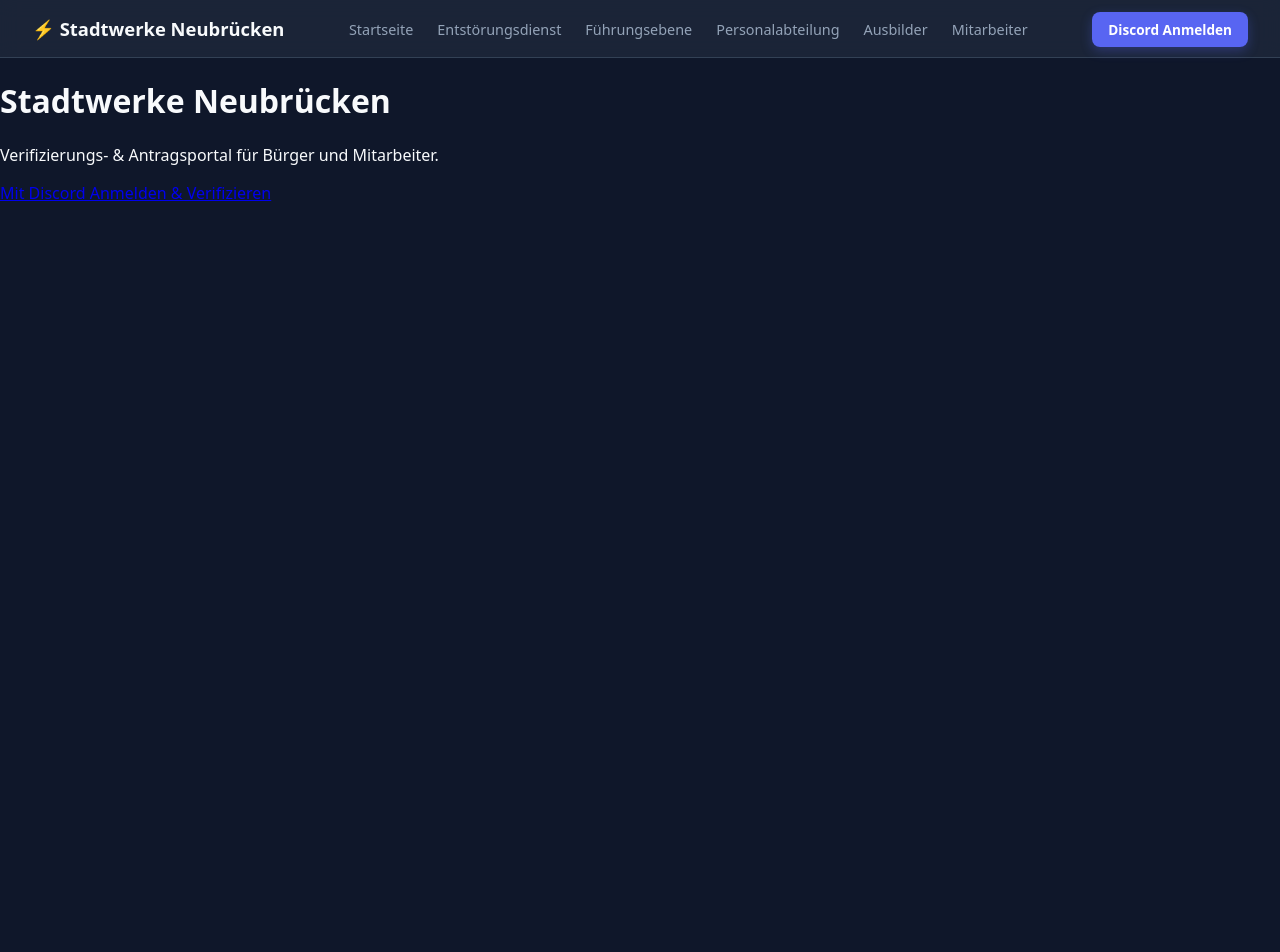
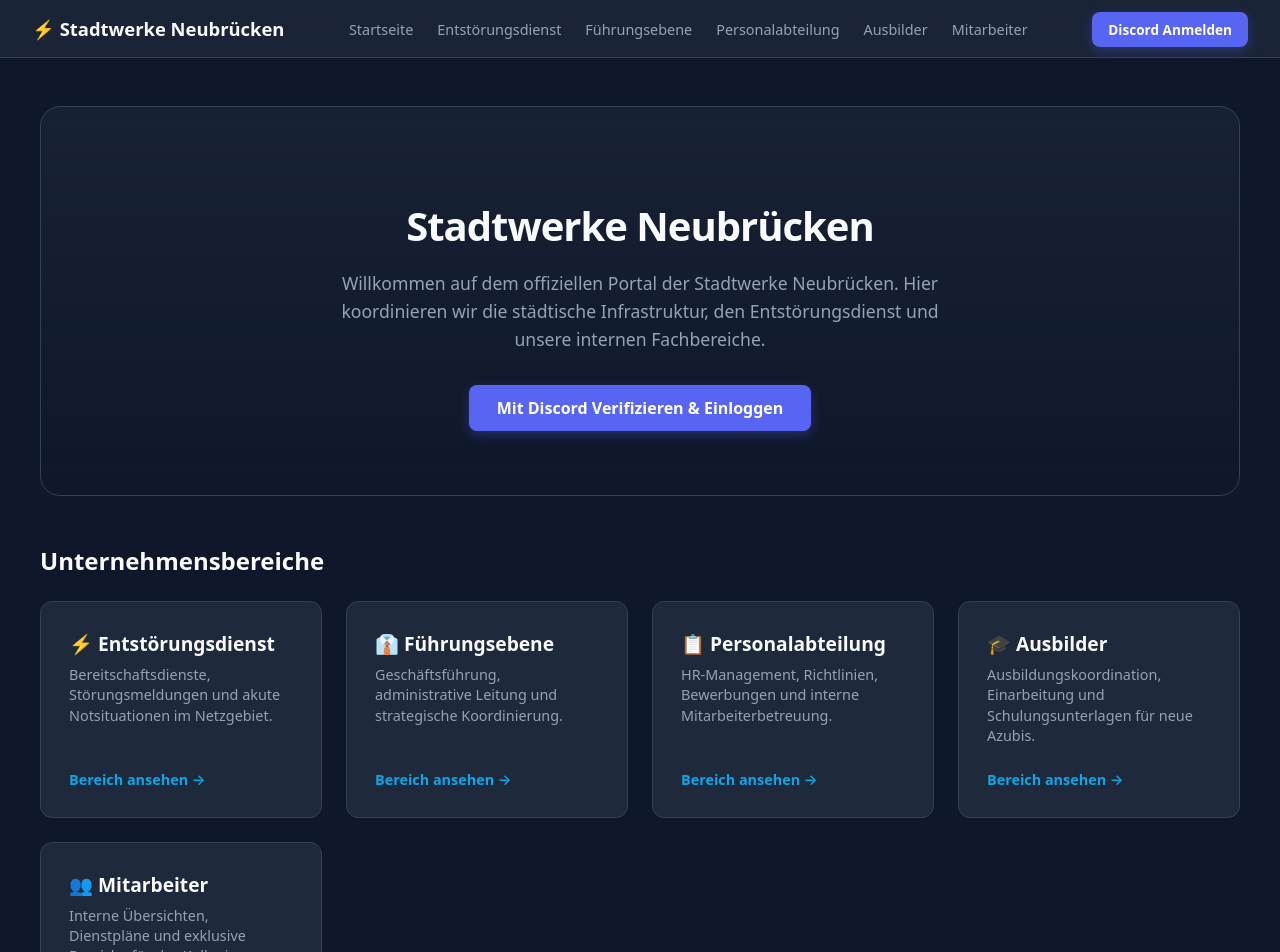
Before and after one commit to tomm-mmy/Stadtwerke, a Next.js app: page / in a window 1280 px wide. Shown: the top 952 px of the page. Before the commit the page ends 800 px from the top, so only its background shows below. Built offline with nearby package versions, Linux system fonts and the light colour scheme.

Commit message:
Refactor Home component layout and content

```diff
--- a/app/page.js
+++ b/app/page.js
@@ -1,13 +1,60 @@
+import Link from 'next/link';
+
 export default function Home() {
   return (
-    <main className="portal-container">
-      <div className="portal-card">
+    <main className="page-container">
+      <div className="hero-section">
         <h1>Stadtwerke Neubrücken</h1>
-        <p>Verifizierungs- & Antragsportal für Bürger und Mitarbeiter.</p>
+        <p>
+          Willkommen auf dem offiziellen Portal der Stadtwerke Neubrücken. Hier koordinieren wir die städtische Infrastruktur, den Entstörungsdienst und unsere internen Fachbereiche.
+        </p>
+        <a href="/auth/discord" className="btn-nav-login" style={{ padding: '0.75rem 1.75rem', fontSize: '1rem', display: 'inline-block' }}>
+          Mit Discord Verifizieren & Einloggen
+        </a>
+      </div>
 
-        <a href="/auth/discord" className="btn-primary">
-          Mit Discord Anmelden & Verifizieren
-        </a>
+      <h2 style={{ marginBottom: '1.5rem', fontSize: '1.5rem', fontWeight: '700' }}>Unternehmensbereiche</h2>
+
+      <div className="departments-grid">
+        <Link href="/entstoerungsdienst" className="dept-card">
+          <div>
+            <h3>⚡ Entstörungsdienst</h3>
+            <p>Bereitschaftsdienste, Störungsmeldungen und akute Notsituationen im Netzgebiet.</p>
+          </div>
+          <span className="dept-link">Bereich ansehen →</span>
+        </Link>
+
+        <Link href="/fuehrungsebene" className="dept-card">
+          <div>
+            <h3>👔 Führungsebene</h3>
+            <p>Geschäftsführung, administrative Leitung und strategische Koordinierung.</p>
+          </div>
+          <span className="dept-link">Bereich ansehen →</span>
+        </Link>
+
+        <Link href="/personal" className="dept-card">
+          <div>
+            <h3>📋 Personalabteilung</h3>
+            <p>HR-Management, Richtlinien, Bewerbungen und interne Mitarbeiterbetreuung.</p>
+          </div>
+          <span className="dept-link">Bereich ansehen →</span>
+        </Link>
+
+        <Link href="/ausbilder" className="dept-card">
+          <div>
+            <h3>🎓 Ausbilder</h3>
+            <p>Ausbildungskoordination, Einarbeitung und Schulungsunterlagen für neue Azubis.</p>
+          </div>
+          <span className="dept-link">Bereich ansehen →</span>
+        </Link>
+
+        <Link href="/mitarbeiter" className="dept-card">
+          <div>
+            <h3>👥 Mitarbeiter</h3>
+            <p>Interne Übersichten, Dienstpläne und exklusive Bereiche für das Kollegium.</p>
+          </div>
+          <span className="dept-link">Bereich ansehen →</span>
+        </Link>
       </div>
     </main>
   );
```
